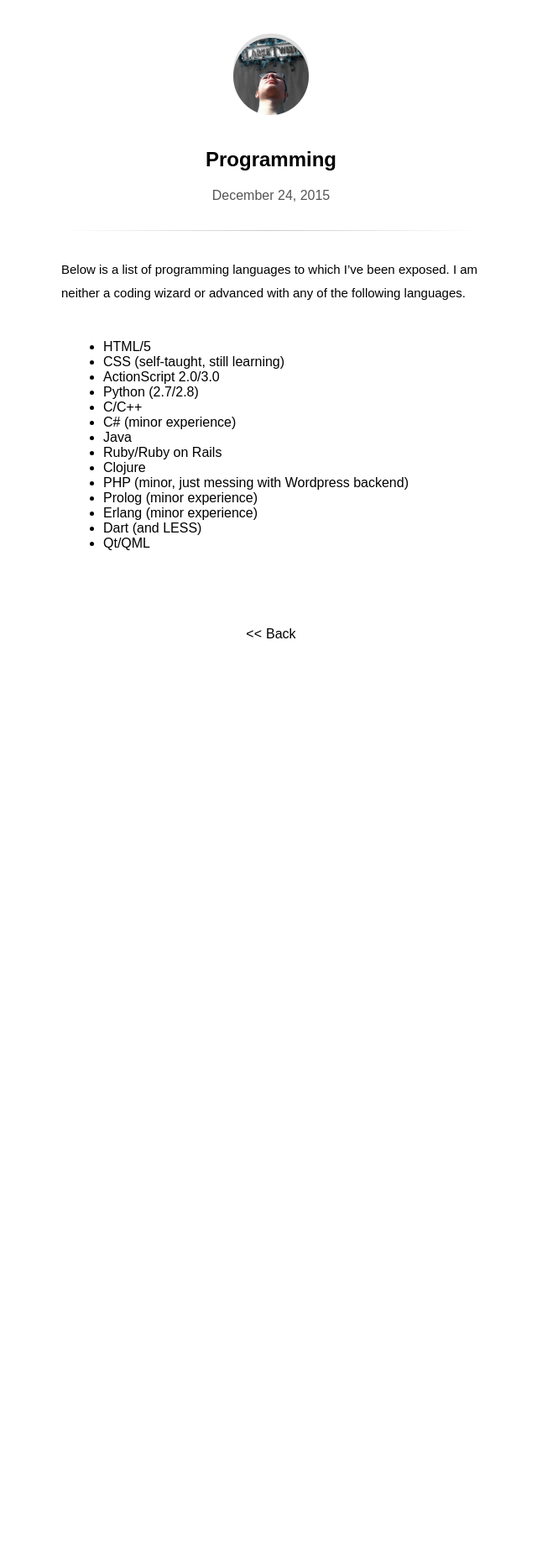
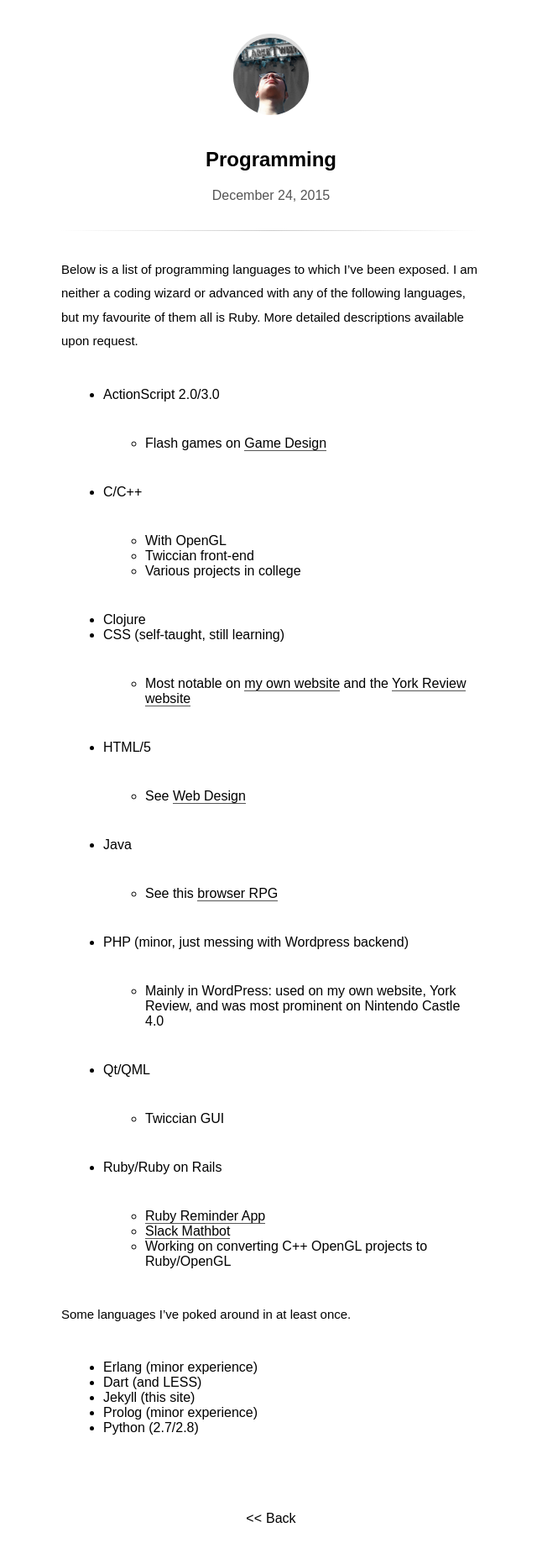
Before and after one commit to Larke12/larke12.github.io, a Jekyll site: the page built from _posts/2015-12-24-programming.md, in a window 1280 px wide. Shown: the whole page at 84% size, without its empty margins (317-957 px from the left). Built offline with Jekyll 4.4.1, drawn with Linux system fonts in a browser that asks for light colours; some web fonts are replaced; before the commit the page ends 900 px from its top, so only the background shows below that.

Commit message:
Added web design page, updated programming

```diff
--- a/_posts/2015-12-24-programming.md
+++ b/_posts/2015-12-24-programming.md
@@ -1,21 +1,36 @@
 ---
 title: Programming
-updated: 2015-12-24 13:05
+updated: 2015-12-24 13:30
 ---
 
-Below is a list of programming languages to which I’ve been exposed. I am neither a coding wizard or advanced with any of the following languages.
+Below is a list of programming languages to which I’ve been exposed. I am neither a coding wizard or advanced with any of the following languages, but my favourite of them all is Ruby. More detailed descriptions available upon request.
 
++ ActionScript 2.0/3.0
+	+ Flash games on [Game Design](../game-design)
++ C/C++
+	+ With OpenGL
+	+ Twiccian front-end
+	+ Various projects in college
++ Clojure
++ CSS (self-taught, still learning)
+	+ Most notable on [my own website](http://www.ryanhammett.com/) and the [York Review website](http://www.yorkreview.org)
 + HTML/5
-+ CSS (self-taught, still learning)
-+ ActionScript 2.0/3.0
-+ Python (2.7/2.8)
-+ C/C++
-+ C# (minor experience)
+	+ See [Web Design](../web-design)
 + Java
+	+ See this [browser RPG](https://github.com/Larke12/Team_Assignment_RPG)
++ PHP (minor, just messing with Wordpress backend)
+	+ Mainly in WordPress: used on my own website, York Review, and was most prominent on Nintendo Castle 4.0
++ Qt/QML
+	+ Twiccian GUI
 + Ruby/Ruby on Rails
-+ Clojure
-+ PHP (minor, just messing with Wordpress backend)
-+ Prolog (minor experience)
+	+ [Ruby Reminder App](https://github.com/Larke12/ruby-reminder)
+	+ [Slack Mathbot](https://github.com/Larke12/slack-mathbot)
+	+ Working on converting C++ OpenGL projects to Ruby/OpenGL
+
+Some languages I've poked around in at least once.
+
 + Erlang (minor experience)
 + Dart (and LESS)
-+ Qt/QML
++ Jekyll (this site)
++ Prolog (minor experience)
++ Python (2.7/2.8)
```
Also changed, not shown: _posts/2015-12-24-web-design.md (added, +20 -0 lines).
